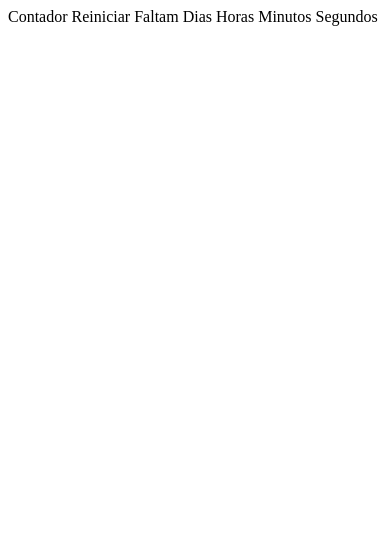
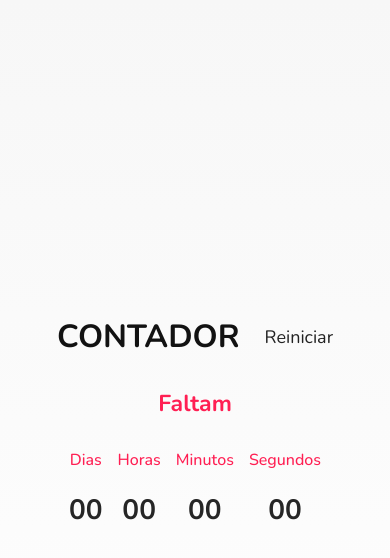
Before and after one commit to arthur-lage/time-countdown, a plain HTML site: page contador.html in a window 390 px wide. Drawn offline with nearby package versions, Linux system fonts and the light colour scheme.

Commit message:
final project

```diff
--- a/contador.html
+++ b/contador.html
@@ -1,4 +1,41 @@
-Contador
-Reiniciar
-Faltam
-Dias Horas Minutos Segundos
+<!DOCTYPE html>
+<html lang="en">
+  <head>
+    <meta charset="UTF-8" />
+    <meta http-equiv="X-UA-Compatible" content="IE=edge" />
+    <meta name="viewport" content="width=device-width, initial-scale=1.0" />
+    <title>Time Countdown</title>
+
+    <link rel="stylesheet" href="./styles/global.css" />
+    <link rel="stylesheet" href="./styles/countdown.css" />
+
+    <script src="./scripts/countdown.js" defer></script>
+  </head>
+  <body>
+    <header>
+      <h1>Contador</h1>
+      <a href="/">Reiniciar</a>
+    </header>
+
+    <h2>Faltam</h2>
+
+    <div class="time">
+      <div class="days">
+        <h3>Dias</h3>
+        <span>00</span>
+      </div>
+      <div class="hours">
+        <h3>Horas</h3>
+        <span>00</span>
+      </div>
+      <div class="minutes">
+        <h3>Minutos</h3>
+        <span>00</span>
+      </div>
+      <div class="seconds">
+        <h3>Segundos</h3>
+        <span>00</span>
+      </div>
+    </div>
+  </body>
+</html>
--- /dev/null
+++ b/scripts/countdown.js
@@ -0,0 +1,54 @@
+const dayText = document.querySelector(".days span");
+const hoursText = document.querySelector(".hours span");
+const minutesText = document.querySelector(".minutes span");
+const secondsText = document.querySelector(".seconds span");
+
+const state = {
+  finalDate: 0,
+  remainingTime: 0,
+  setToZero: () => {
+    dayText.innerHTML = "00";
+    hoursText.innerHTML = "00";
+    minutesText.innerHTML = "00";
+    secondsText.innerHTML = "00";
+  },
+  update: () => {
+    state.remainingTime = state.finalDate - new Date().getTime();
+
+    let days = Math.floor(state.remainingTime / (1000 * 60 * 60 * 24));
+    let hours = Math.floor(
+      (state.remainingTime % (1000 * 60 * 60 * 24)) / (1000 * 60 * 60)
+    );
+    let minutes = Math.floor(
+      (state.remainingTime % (1000 * 60 * 60)) / (1000 * 60)
+    );
+    let seconds = Math.floor((state.remainingTime % (1000 * 60)) / 1000);
+
+    dayText.innerHTML = days < 10 ? `0${days}` : days;
+    hoursText.innerHTML = hours < 10 ? `0${hours}` : hours;
+    minutesText.innerHTML = minutes < 10 ? `0${minutes}` : minutes;
+    secondsText.innerHTML = seconds < 10 ? `0${seconds}` : seconds;
+  },
+  init: () => {
+    const params = new Proxy(new URLSearchParams(window.location.search), {
+      get: (searchParams, prop) => searchParams.get(prop),
+    });
+
+    const date = params.date;
+    const now = new Date().getTime();
+
+    state.finalDate = date;
+    state.remainingTime = date - now;
+
+    if (state.remainingTime <= 0) {
+      state.setToZero();
+      return;
+    }
+
+    setInterval(state.update, 1000);
+  },
+};
+
+window.addEventListener("load", () => {
+  state.init();
+});
--- /dev/null
+++ b/styles/countdown.css
@@ -0,0 +1,87 @@
+body {
+  display: flex;
+  align-items: center;
+  justify-content: center;
+  flex-direction: column;
+  background: linear-gradient(to bottom, #f7f7f7 0%, #fff 100%);
+}
+
+header {
+  display: flex;
+  align-items: center;
+  margin-bottom: 3rem;
+}
+
+h1 {
+  font-size: 4.2rem;
+  text-transform: uppercase;
+  color: #121212;
+  margin-right: 5rem;
+}
+
+a {
+  font-size: 1.8rem;
+  align-self: center;
+  display: block;
+  height: max-content;
+  text-decoration: none;
+  color: #222;
+}
+
+a:hover {
+  text-decoration: underline;
+}
+
+h2 {
+  font-size: 3.2rem;
+  color: #ff1f53;
+  margin-bottom: 3rem;
+}
+
+.time {
+  display: flex;
+  align-items: center;
+  gap: 3rem;
+}
+
+.time div {
+  display: flex;
+  align-items: center;
+  flex-direction: column;
+  gap: 2rem;
+}
+
+.time div h3 {
+  font-size: 1.8rem;
+  font-weight: 500;
+  color: #ff1f53;
+}
+
+.time div span {
+  font-size: 3.6rem;
+  font-weight: 700;
+  color: #262626;
+}
+
+@media screen and (max-width: 475px) {
+  h1 {
+    margin-right: 2.5rem;
+    font-size: 3.2rem;
+  }
+
+  h2 {
+    font-size: 2.3rem;
+  }
+
+  .time {
+    gap: 1.5rem;
+  }
+
+  .time div h3 {
+    font-size: 1.6rem;
+  }
+
+  .time div span {
+    font-size: 2.8rem;
+  }
+}
--- /dev/null
+++ b/styles/global.css
@@ -0,0 +1,16 @@
+@import url("https://fonts.googleapis.com/css2?family=Nunito:wght@400;500;700&display=swap");
+
+* {
+  margin: 0;
+  padding: 0;
+  box-sizing: border-box;
+  font-family: "Nunito", sans-serif;
+}
+
+body {
+  min-height: 100vh;
+}
+
+html {
+  font-size: 62.5%;
+}
--- /dev/null
+++ b/styles/index.css
@@ -0,0 +1,52 @@
+body {
+  display: flex;
+  align-items: center;
+  justify-content: center;
+  flex-direction: column;
+  background: linear-gradient(to bottom, #f7f7f7 0%, #fff 100%);
+}
+
+h1 {
+  font-size: 4.2rem;
+  text-transform: uppercase;
+  color: #121212;
+  margin-bottom: 3rem;
+}
+
+label {
+  font-size: 2.4rem;
+  color: #121212;
+  margin-bottom: 4rem;
+}
+
+input {
+  font-size: 2rem;
+  padding: 1rem;
+  cursor: pointer;
+  border-radius: 6px;
+  border: 2px dashed #ff1f53;
+  outline: none;
+  transition: 0.2s ease;
+}
+
+input:focus {
+  border-color: #ac40ff;
+}
+
+button {
+  font-size: 2rem;
+  border: 2px solid #ff1f53;
+  border-radius: 50rem;
+  padding: 1rem 4rem;
+  color: #121212;
+  cursor: pointer;
+  text-transform: uppercase;
+  font-weight: 700;
+  margin-top: 4rem;
+  transition: 0.2s ease;
+}
+
+button:hover {
+  background-color: #ff1f53;
+  color: #fff;
+}
```
Also changed, not shown: index.html (+22 -4 lines), scripts/index.js (added, +13 -0 lines).
